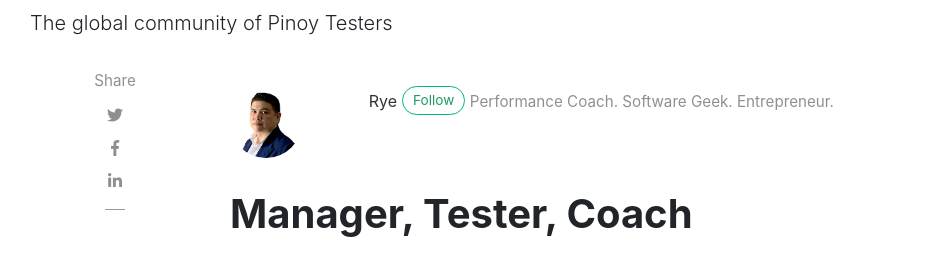
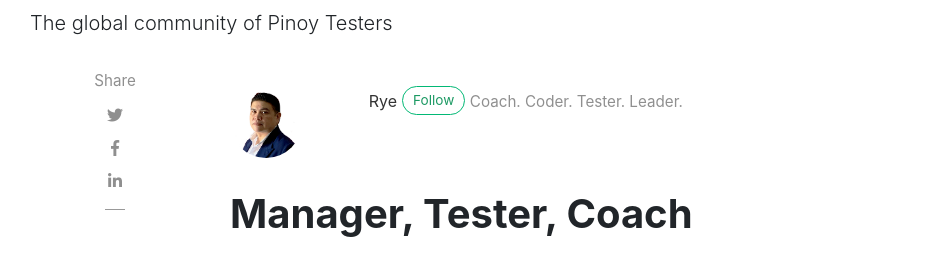
Before and after one commit to pinoytesters/pinoytesters.github.io, a Jekyll site: the page built from _posts/2021-05-28-coach-pinoytester.md, in a window 1280 px wide and 900 px high. Shown: the part 145-413 px from the top of the window, without its empty margins (55-1005 px from the left). Built offline with Jekyll 4.4.1, drawn with Linux system fonts in a browser that asks for light colours; nearby versions of some CDN libraries; comment, search, counter and statistics services are not loaded.

Commit message:
Update headline for RYE

```diff
--- a/_config.yml
+++ b/_config.yml
@@ -21,7 +21,7 @@ authors:
     email: rye@coachrye.com
     web: https://www.coachrye.com
     twitter: https://twitter.com/coachrye34
-    description: "Performance Coach. Software Geek. Entrepreneur."
+    description: "Coach. Coder. Tester.  Leader."
 
 # Plugins
 plugins:
```
